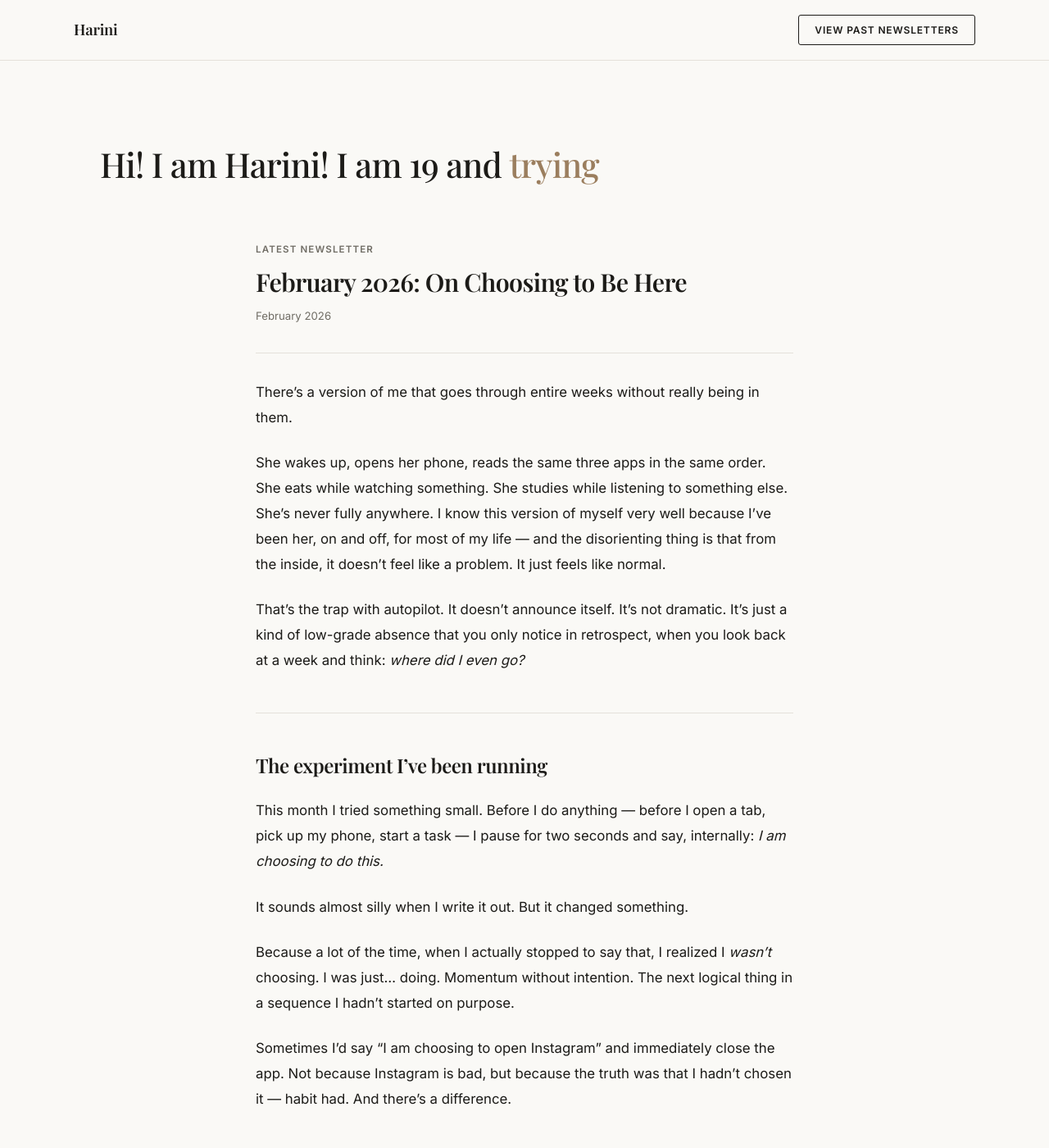
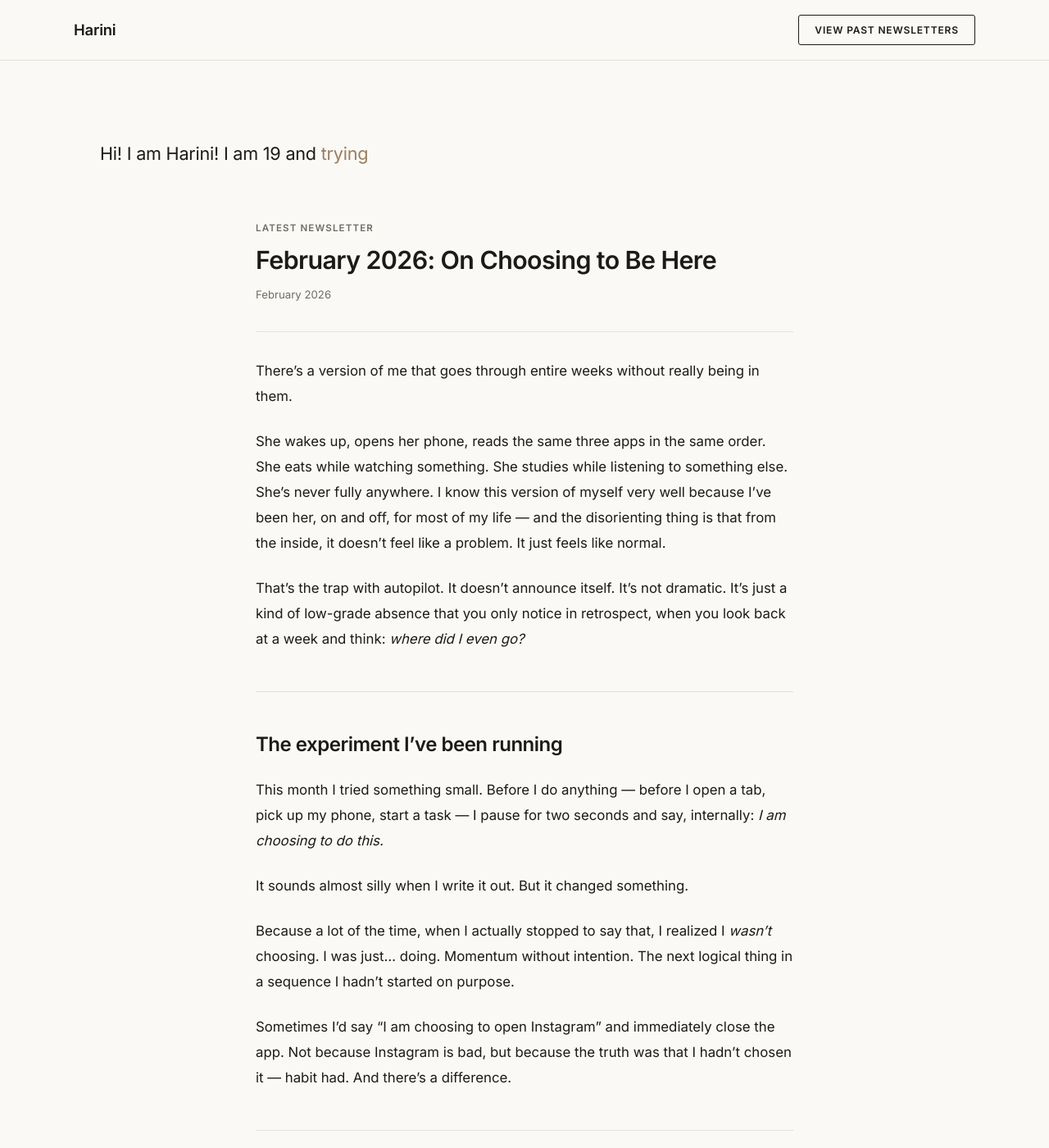
Before and after one commit to Harini-UW/harini.lol, a Jekyll site: the page built from index.html, in a window 1280 px wide and 1400 px high. Shown: the whole window at 82% size. Built offline with Jekyll 4.4.1, drawn with Linux system fonts in a browser that asks for light colours; some web fonts are replaced; some of the changed text lies outside the part shown.

Commit message:
Reduce hero font size, use Inter throughout, clean up footer

```diff
--- a/_layouts/default.html
+++ b/_layouts/default.html
@@ -12,7 +12,7 @@
     {% include banner.html %}
 
     <footer class="site-footer">
-      <p>&copy; {{ site.time | date: "%Y" }} {{ site.author }}. Written with love and intention.</p>
+      <p>&copy; {{ site.time | date: "%Y" }} {{ site.author }}</p>
     </footer>
 
     <script src="{{ '/assets/js/typing.js' | relative_url }}"></script>
--- a/assets/css/main.css
+++ b/assets/css/main.css
@@ -1,7 +1,7 @@
 /* =============================================================
    Google Fonts
    ============================================================= */
-@import url('https://fonts.googleapis.com/css2?family=Playfair+Display:ital,wght@0,400;0,500;0,600;0,700;1,400;1,500&family=Inter:wght@300;400;500;600&display=swap');
+@import url('https://fonts.googleapis.com/css2?family=Inter:wght@300;400;500;600&display=swap');
 
 /* =============================================================
    Custom Properties
@@ -15,7 +15,7 @@
   --color-accent:      #9B7E5E;
   --color-accent-dark: #7A6248;
 
-  --font-heading: 'Playfair Display', Georgia, 'Times New Roman', serif;
+  --font-heading: 'Inter', system-ui, -apple-system, sans-serif;
   --font-body:    'Inter', system-ui, -apple-system, sans-serif;
 
   --max-width:    720px;
@@ -140,12 +140,13 @@ a {
 }
 
 .hero__text {
-  font-family: var(--font-heading);
-  font-size: clamp(1.55rem, 3.5vw, 2.6rem);
-  font-weight: 500;
-  line-height: 1.45;
-  letter-spacing: -0.02em;
+  font-family: var(--font-body);
+  font-size: clamp(1rem, 2vw, 1.35rem);
+  font-weight: 400;
+  line-height: 1.6;
+  letter-spacing: -0.01em;
   color: var(--color-text);
+  white-space: nowrap;
 }
 
 .typing-span {
```
